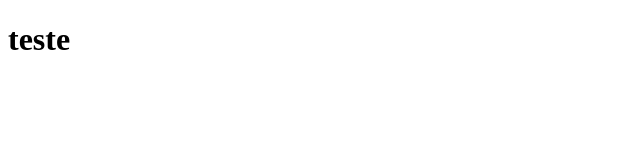
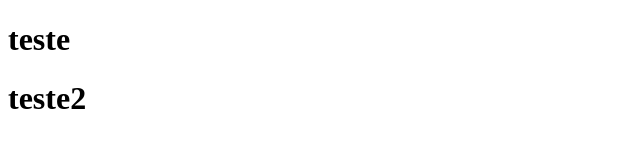
Before and after one commit to lotrfanboy/firstapi, a plain HTML site: page index.html in a window 1280 px wide. Shown: the whole page, without its empty margins (0-640 px from the left). Drawn offline with Linux system fonts and the light colour scheme.

Commit message:
commitado 3

```diff
--- a/index.html
+++ b/index.html
@@ -7,5 +7,7 @@
 </head>
 <body>
     <h1> teste </h1>
-</body>
+    <h1> teste2 </h1>
+
+    </body>
 </html>
```
